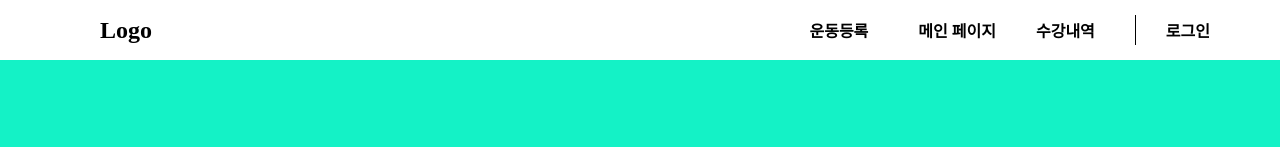
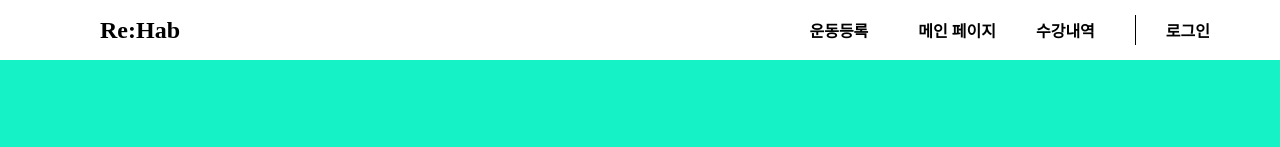
Before and after one commit to sync-without-async/Rehab-FrontEnd, a React (Vite) app: page / in a window 1280 px wide. Shown: the top 147 px of the page. Built offline with nearby package versions, Linux system fonts and the light colour scheme; a web font is replaced by a local one.

Commit message:
Feat: 모달의 상태와 액션 디스패치 함수 구현

```diff
--- a/package.json
+++ b/package.json
@@ -11,6 +11,7 @@
     "vercel": "vercel dev"
   },
   "dependencies": {
+    "prop-types": "^15.8.1",
     "react": "^18.2.0",
     "react-dom": "^18.2.0",
     "react-icons": "^4.10.1",
--- a/src/components/Header.jsx
+++ b/src/components/Header.jsx
@@ -53,7 +53,7 @@ const Header = () => {
   return (
     <HeaderWrapper>
       <Logo>
-        <MainLink to="/">Logo</MainLink>
+        <MainLink to="/">Re:Hab</MainLink>
       </Logo>
       <Nav>
         <MainLink to="/register" style={{ marginRight: '50px' }}>운동등록</MainLink>
```
Also changed, not shown: src/librarys/context.js (+19 -1 lines), 1 other file (tests, documents, lock files or other folders).
